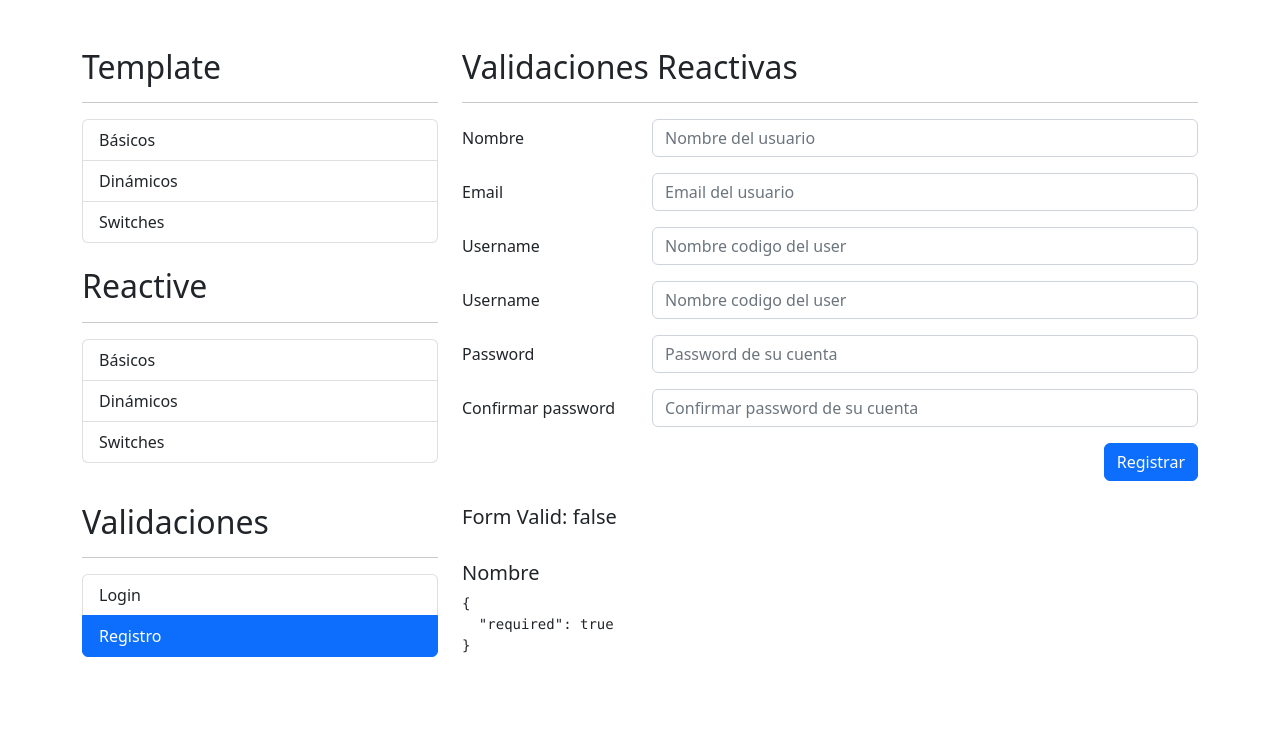
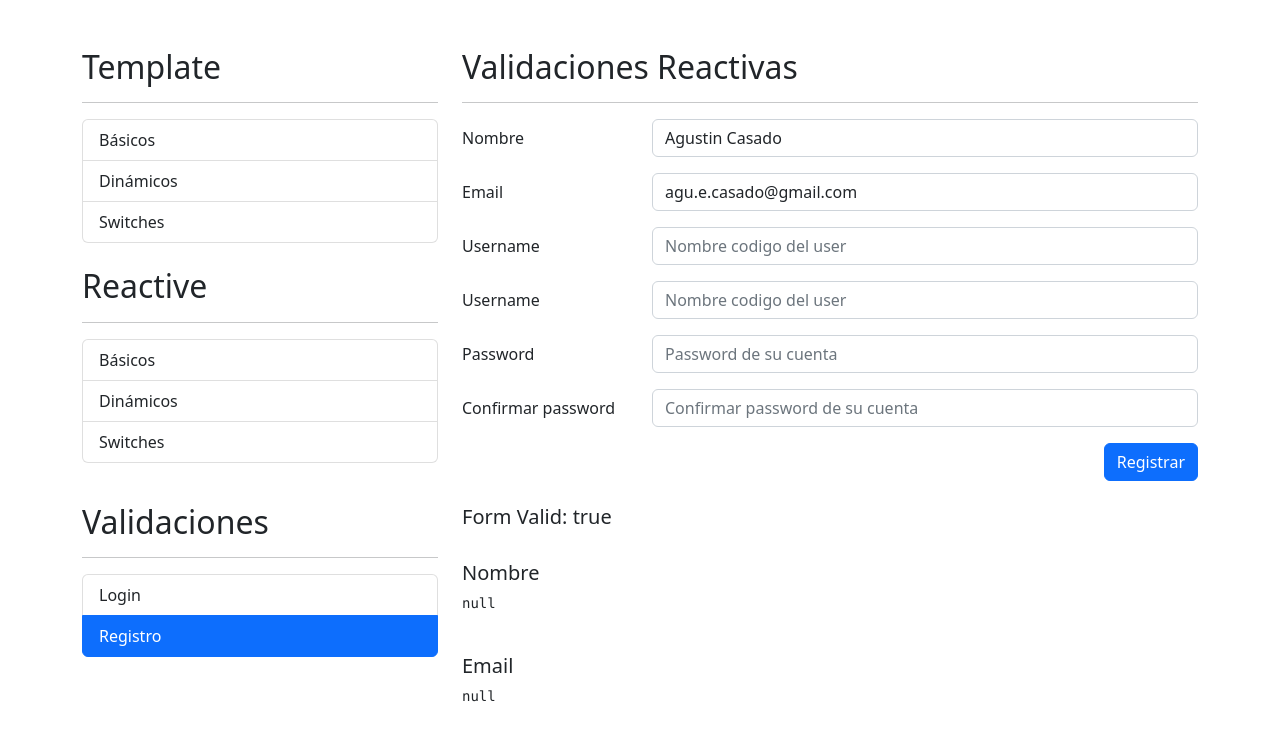
Before and after one commit to Agus-Ca/AngularFormularios, an Angular app: page /template/basicos in a window 1280 px wide. Both pictures are taken after a click on the item "Registro". Shown: the top 740 px of the page. Built offline with nearby package versions, Linux system fonts and the light colour scheme.

Commit message:
validaciones reactivas para email

```diff
--- a/src/app/auth/pages/registro/registro.component.html
+++ b/src/app/auth/pages/registro/registro.component.html
@@ -29,7 +29,12 @@
                 <div class="col-sm-9">
                     <input type="text"
                            class="form-control"
-                           placeholder="Email del usuario">
+                           placeholder="Email del usuario"
+                           formControlName="email">
+                    <span *ngIf="campoNoValido('email')"
+                          class="form-text text-danger">
+                        El correo es obligaorio
+                    </span>
                 </div>
             </div>
 
@@ -95,3 +100,8 @@
 
 <h5>Nombre</h5>
 <pre>{{ miFormulario.controls['nombre'].errors | json }}</pre>
+
+<br>
+
+<h5>Email</h5>
+<pre>{{ miFormulario.controls['email'].errors | json }}</pre>
--- a/src/app/auth/pages/registro/registro.component.ts
+++ b/src/app/auth/pages/registro/registro.component.ts
@@ -14,12 +14,18 @@ export class RegistroComponent implements OnInit {
   ) { }
 
   ngOnInit(): void {
+    this.miFormulario.reset({
+      nombre: 'Agustin Casado',
+      email: 'agu.e.casado@gmail.com'
+    })
   }
 
   nombreApellidoPattern: string = '([a-zA-Z]+) ([a-zA-Z]+)';
+  emailPattern: string = '^[a-z0-9._%+-]+@[a-z0-9.-]+\\.[a-z]{2,4}$';
 
   miFormulario: FormGroup = this.formBuilder.group({
     nombre: ['', [ Validators.required, Validators.pattern(this.nombreApellidoPattern) ]],
+    email:  ['', [ Validators.required, Validators.email, Validators.pattern(this.emailPattern)]]
   })
 
   campoNoValido( campo:string ) {
@@ -28,6 +34,7 @@ export class RegistroComponent implements OnInit {
   }
 
   submitFormulario() {
+    console.log(this.miFormulario);
     this.miFormulario.markAllAsTouched();
   }
 }
```
